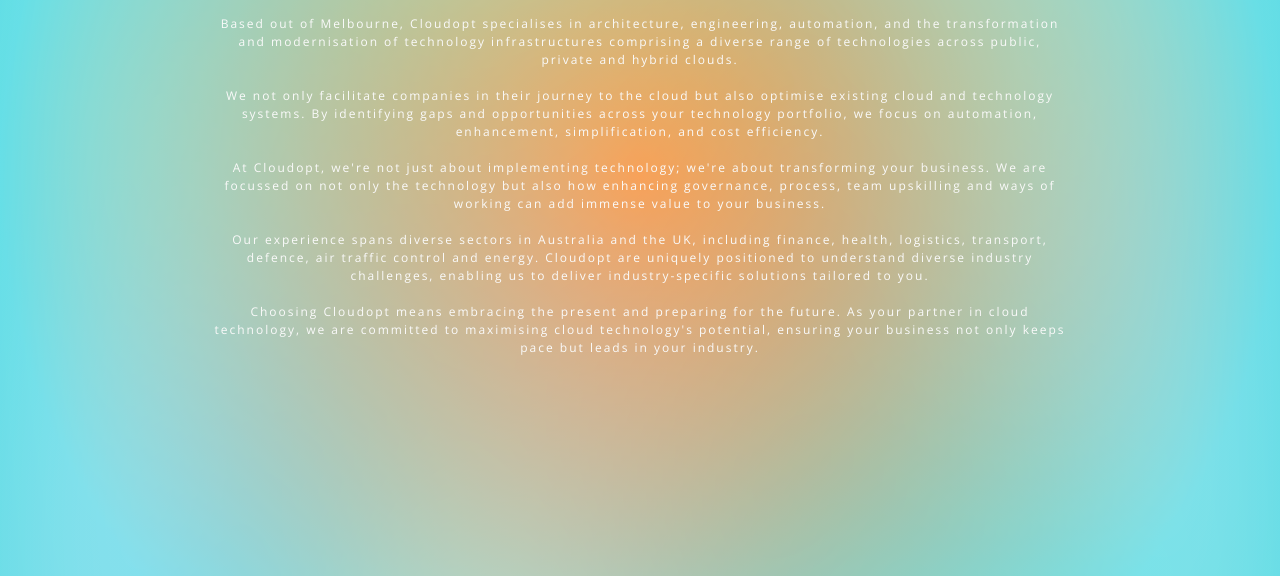
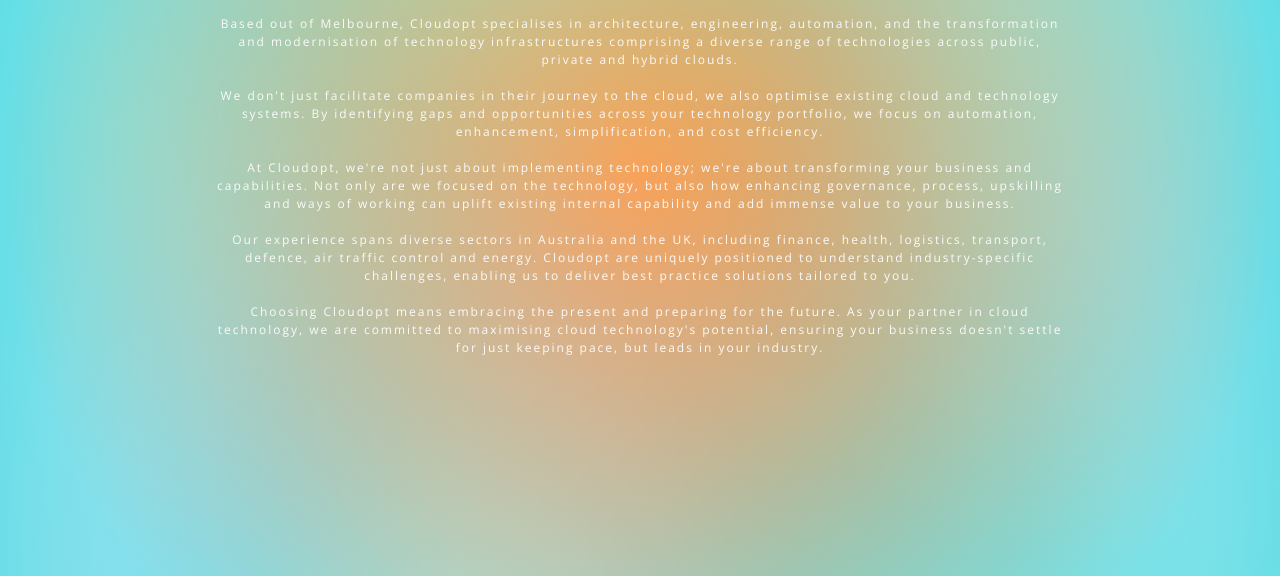
Before and after one commit to jaseblenner/wwwcloudoptcomau, an Astro site in the folder app/: page /whoweare in a window 1280 px wide. Shown: the part 224-800 px from the top of the page. Built offline with nearby package versions, Linux system fonts and the light colour scheme; Astro itself is replaced by a stand-in of ours; some icons are missing.

Commit message:
Slight re-word of the Services page

```diff
--- a/app/src/pages/whoweare.astro
+++ b/app/src/pages/whoweare.astro
@@ -52,13 +52,13 @@ const seo = {
         <br>
         Based out of Melbourne, Cloudopt specialises in architecture, engineering, automation, and the transformation and modernisation of technology infrastructures comprising a diverse range of technologies across public, private and hybrid clouds.
         <br><br>
-        We not only facilitate companies in their journey to the cloud but also optimise existing cloud and technology systems. By identifying gaps and opportunities across your technology portfolio, we focus on automation, enhancement, simplification, and cost efficiency.
+        We don't just facilitate companies in their journey to the cloud, we also optimise existing cloud and technology systems. By identifying gaps and opportunities across your technology portfolio, we focus on automation, enhancement, simplification, and cost efficiency.
         <br><br>
-        At Cloudopt, we're not just about implementing technology; we're about transforming your business. We are focussed on not only the technology but also how enhancing governance, process, team upskilling and ways of working can add immense value to your business.
+        At Cloudopt, we're not just about implementing technology; we're about transforming your business and capabilities. Not only are we focused on the technology, but also how enhancing governance, process, upskilling and ways of working can uplift existing internal capability and add immense value to your business.
         <br><br>
-        Our experience spans diverse sectors in Australia and the UK, including finance, health, logistics, transport, defence, air traffic control and energy. Cloudopt are uniquely positioned to understand diverse industry challenges, enabling us to deliver industry-specific solutions tailored to you.
+        Our experience spans diverse sectors in Australia and the UK, including finance, health, logistics, transport, defence, air traffic control and energy. Cloudopt are uniquely positioned to understand industry-specific challenges, enabling us to deliver best practice solutions tailored to you.
         <br><br>
-        Choosing Cloudopt means embracing the present and preparing for the future. As your partner in cloud technology, we are committed to maximising cloud technology's potential, ensuring your business not only keeps pace but leads in your industry.
+        Choosing Cloudopt means embracing the present and preparing for the future. As your partner in cloud technology, we are committed to maximising cloud technology's potential, ensuring your business doesn't settle for just keeping pace, but leads in your industry.
       </p>
     </section>
     </article>
```
